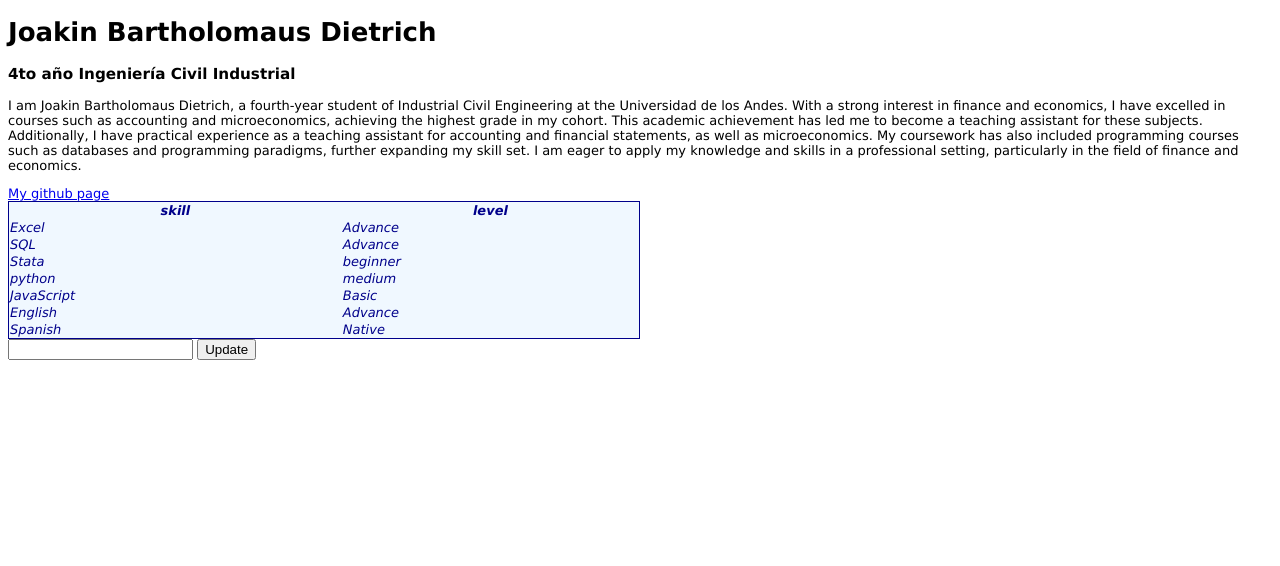
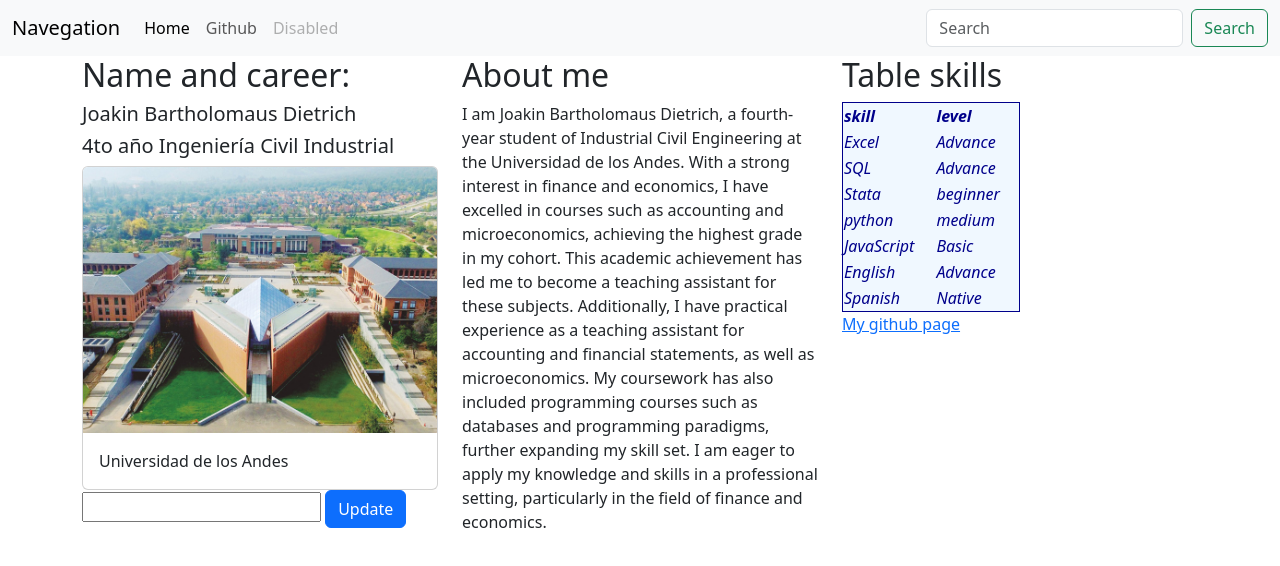
Before and after one commit to JoakinBartholomaus/JoakinBartholomaus.github.io, a plain HTML site: page index.html in a window 1280 px wide. Drawn offline with nearby package versions, Linux system fonts and the light colour scheme; files whose address does not match are found by name.

Commit message:
Entrega 2

```diff
--- a/index.html
+++ b/index.html
@@ -11,10 +11,54 @@
             font-size: small;
         }
     </style>
+    <link href="https://cdn.jsdelivr.net/npm/bootstrap@5.3.3/dist/css/bootstrap.min.css" rel="stylesheet" integrity="sha384-QWTKZyjpPEjISv5WaRU9OFeRpok6YctnYmDr5pNlyT2bRjXh0JMhjY6hW+ALEwIH" crossorigin="anonymous">
 </head>
 <body>
-    <h1>Joakin Bartholomaus Dietrich</h1>
-    <h3>4to año Ingeniería Civil Industrial</h3>
+    <nav class="navbar navbar-expand-lg bg-body-tertiary">
+        <div class="container-fluid">
+          <a class="navbar-brand" href="#">Navegation</a>
+          <button class="navbar-toggler" type="button" data-bs-toggle="collapse" data-bs-target="#navbarSupportedContent" aria-controls="navbarSupportedContent" aria-expanded="false" aria-label="Toggle navigation">
+            <span class="navbar-toggler-icon"></span>
+          </button>
+          <div class="collapse navbar-collapse" id="navbarSupportedContent">
+            <ul class="navbar-nav me-auto mb-2 mb-lg-0">
+              <li class="nav-item">
+                <a class="nav-link active" aria-current="page" href="C:\Users\joaki\OneDrive\Escritorio\Universidad\Septimo semestre\web_technologies\Lab_1\index.html">Home</a>
+              </li>
+              <li class="nav-item">
+                <a class="nav-link" href="https://github.com/JoakinBartholomaus">Github</a>
+              </li>
+              <li class="nav-item">
+                <a class="nav-link disabled" aria-disabled="true">Disabled</a>
+              </li>
+            </ul>
+            <form class="d-flex" role="search">
+              <input class="form-control me-2" type="search" placeholder="Search" aria-label="Search">
+              <button class="btn btn-outline-success" type="submit">Search</button>
+            </form>
+          </div>
+        </div>
+      </nav>
+    <div class="container">
+        <div class="row">
+          <div class="col-4">
+            <h2>Name and career:</h2>
+            <h5 class="name">Joakin Bartholomaus Dietrich</h5>
+            <h5 class="Career">4to año Ingeniería Civil Industrial</h5>
+            <div class="card">
+                <img src="C:\Users\joaki\OneDrive\Escritorio\Universidad\Septimo semestre\web_technologies\Lab_1\uandes.jpg" class="card-img-top img-fluid" alt="Universidad de los Andes">
+                <div class="card-body">
+                    <p class="card-text">Universidad de los Andes</p>
+                </div>
+            </div>
+
+
+            <input type="text" id = "inputText">
+            <button type="button" class="btn btn-primary" onclick= "document.getElementById('ActualizarSeccion').innerText = document.getElementById('inputText').value">Update</button>
+            <div id = "ActualizarSeccion"></div>
+          </div>
+          <div class="col-4">
+            <h2>About me</h2>
             <p> I am Joakin Bartholomaus Dietrich, a fourth-year student
                 of Industrial Civil Engineering at the Universidad de los Andes.
                 With a strong interest in finance and economics, I have excelled
@@ -27,7 +71,9 @@
                 further expanding my skill set. I am eager to apply my knowledge and skills
                  in a professional setting, particularly in the field of finance and economics.
            </p>
-    <a href="https://github.com/JoakinBartholomaus/JoakinBartholomaus.github.io">My github page</a>
+          </div>
+          <div class="col-4">
+            <h2>Table skills</h2>
             <table class = "table-style">
                 <tr>
                     <th>skill</th>
@@ -62,10 +108,12 @@
                     <td>Native</td>
                 </tr>
             </table>
+            <a href="https://github.com/JoakinBartholomaus/JoakinBartholomaus.github.io">My github page</a>
 
-    <input type="text" id = "inputText">
-    <button onclick= "document.getElementById('ActualizarSeccion').innerText = document.getElementById('inputText').value">Update</button>
-    <div id = "ActualizarSeccion"></div>
+          </div>
+        </div>
+      </div>
+    <script src="https://cdn.jsdelivr.net/npm/bootstrap@5.3.3/dist/js/bootstrap.bundle.min.js" integrity="sha384-YvpcrYf0tY3lHB60NNkmXc5s9fDVZLESaAA55NDzOxhy9GkcIdslK1eN7N6jIeHz" crossorigin="anonymous"></script>
 
 </body>
 </html>
```
Also changed, not shown: style.css (line endings or trailing spaces), uandes.jpg (added). Lines whose indentation alone changed are shown as unchanged.
